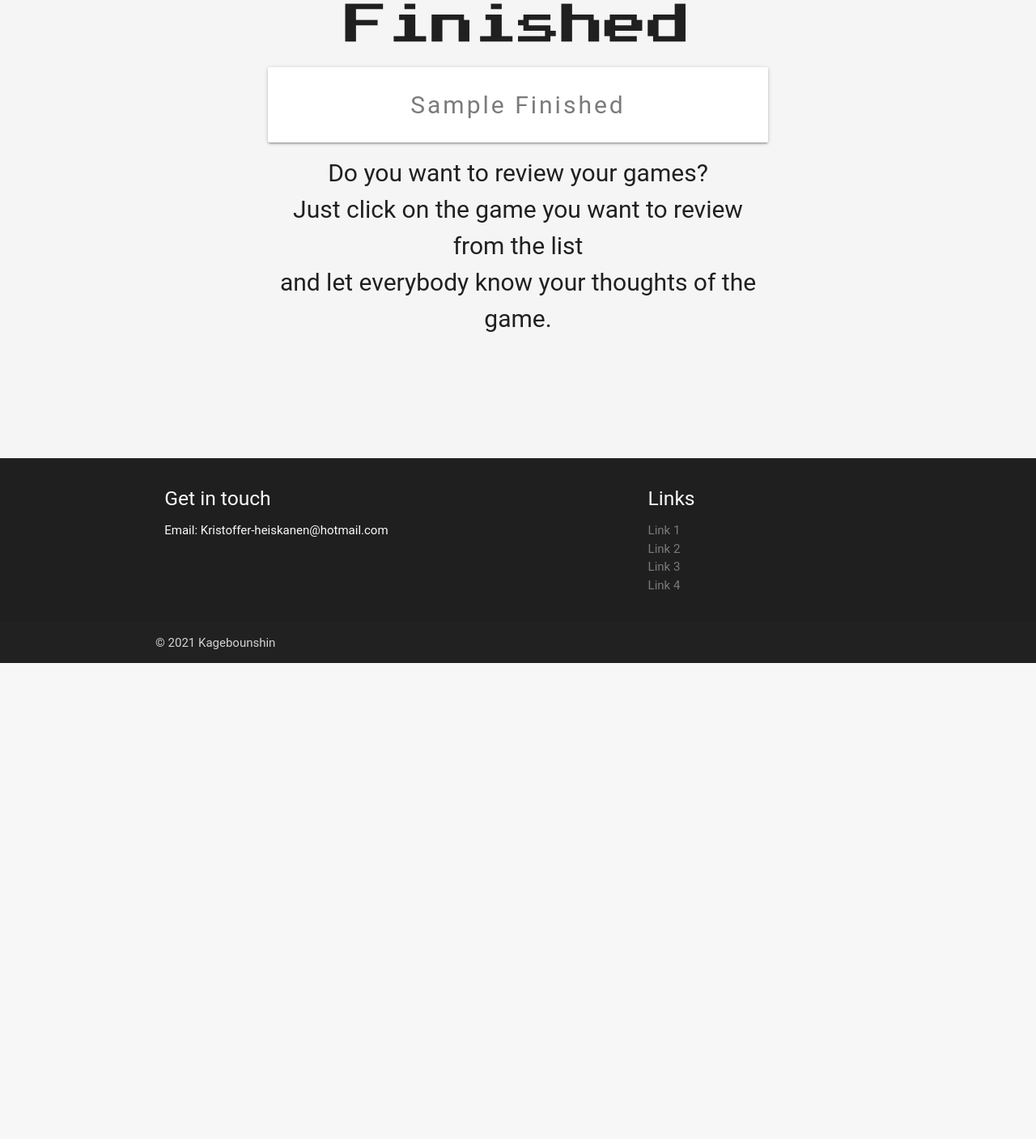
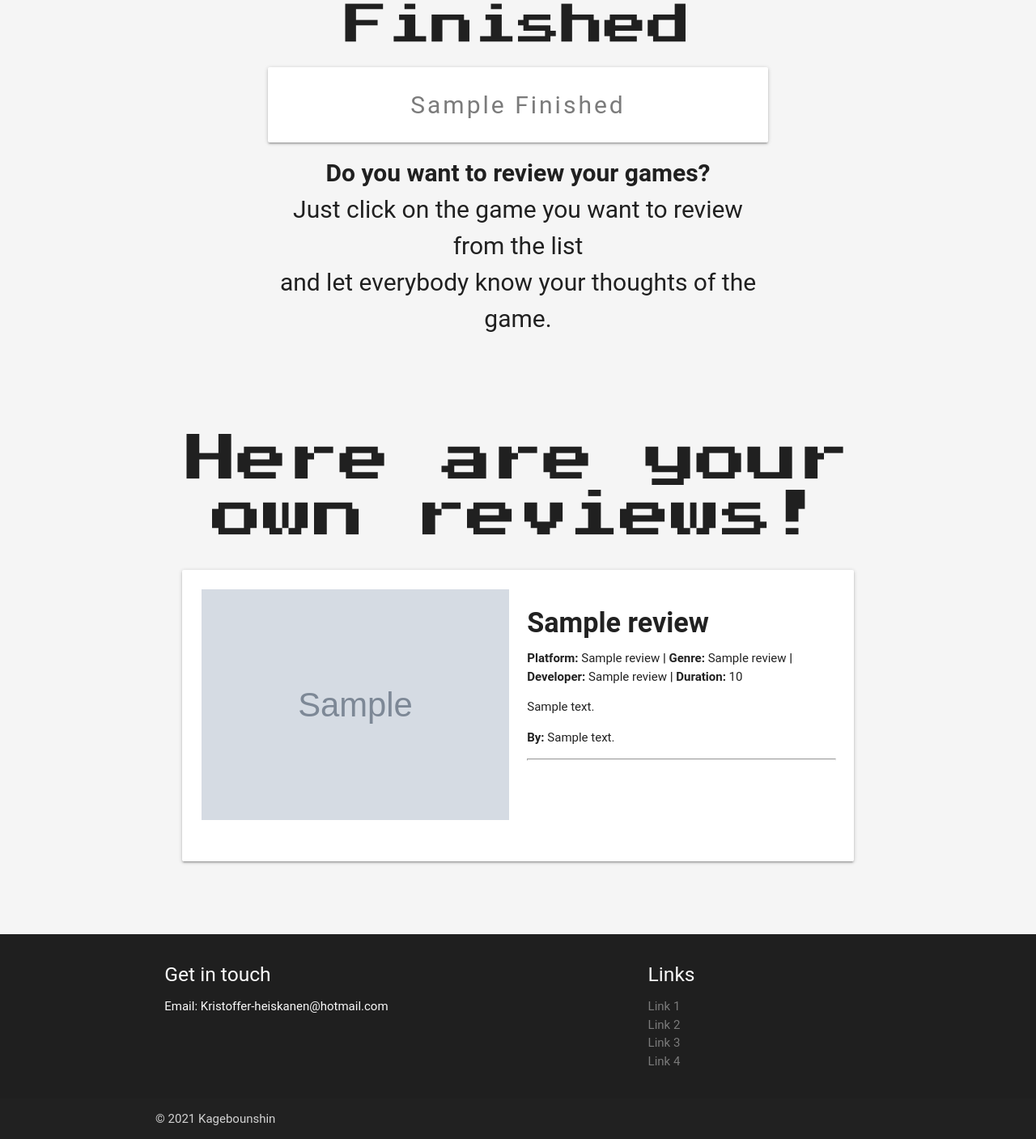
Before and after one commit to Kagebounshin/game-rating-site, a Flask app: page /profile/1 in a window 1280 px wide. Shown: the part 723-2130 px from the top of the page at 81% size. Before the commit the page ends 1542 px from the top, so only its background shows below. Run offline with Flask 2, Linux system fonts and the light colour scheme; the visitor is signed in with stand-in values (Sample User, id 1); grey boxes marked "Sample" are stand-in pictures; a database or web service that is not in the repository returns one stand-in record (values such as "Sample title"); some libraries are stand-ins or nearby versions.

Commit message:
Added so you can see your own reviews at your profile page

```diff
--- a/app.py
+++ b/app.py
@@ -99,9 +99,10 @@ def profile(username):
     if session["user"]:
         backlogs = list(mongo.db.backlog.find({"added_by": username}))
         finish = list(mongo.db.finished.find({"added_by": username}))
+        reviews = list(mongo.db.reviews.find({"review_by": username}))
         return render_template(
             "profile.html", username=username,
-            backlogs=backlogs, finish=finish)
+            backlogs=backlogs, finish=finish, reviews=reviews)
     return redirect(url_for("log_in"))
 
 
--- a/static/css/style.css
+++ b/static/css/style.css
@@ -188,7 +188,9 @@ a.sidenav-trigger.left {
 }
 
 .reviews-container h4,
-.reviews-container span {
+.reviews-container span,
+.profile-container h4,
+.profile-container span {
     font-weight: 700;
 }
 
@@ -196,7 +198,8 @@ a.sidenav-trigger.left {
     font-family: 'Press Start 2P', sans-serif;
 }
 
-.reviews-container img {
+.reviews-container img,
+.profile-container img {
     width: 100%;
     height: auto;
     margin-bottom: 0;
--- a/templates/profile.html
+++ b/templates/profile.html
@@ -71,5 +71,70 @@
         </div>
     </div>
     {% endif %}
+
+    <div class="col s12 m8 offset-m2 center-align">
+        <h1>
+            Here are your own reviews!
+        </h1>
+    </div>
+    {% if review|length == 0 %}
+{% for review in reviews %}
+    <div class="col s12 m8 offset-m2">
+        <div class="card-panel fadeinleftstart">
+            <div class="row">
+                <div class="col s12 m12 l12 xl6">
+                    <img src="{{ review.photo_url }}" alt=" image">
+                </div>
+                <div class="col s12 m12 l12 xl6">
+                    <h4>{{ review.review_name }} </h4>
+                <p class="inline">
+                    <span>
+                        Platform:
+                    </span>
+                        {{ review.platform_name }}
+                    <span>
+                        |
+                    </span>
+                </p>
+                <p class="inline">
+                    <span>
+                        Genre:
+                    </span>
+                        {{ review.genre_name }}
+                    <span>
+                        |
+                    </span>
+                </p>
+                <p class="inline">
+                    <span>
+                        Developer:
+                    </span>
+                        {{ review.developer_name }}
+                    <span>
+                        |
+                    </span>
+                </p>
+                <p class="inline">
+                    <span>
+                        Duration:
+                    </span>
+                        {{ review.duration }}
+                </p>
+                <p class="review-text">
+                    {{ review.review_text }}
+                </p>
+                <p>
+                    <span>
+                        By:
+                    </span>
+                    {{ review.review_by }}
+                </p>
+                <hr>
+                </div>
+            </div>
+        </div>
+    </div>
+        {% endfor %}
+        {% endif %}
 </div>
 {% endblock %}
```
